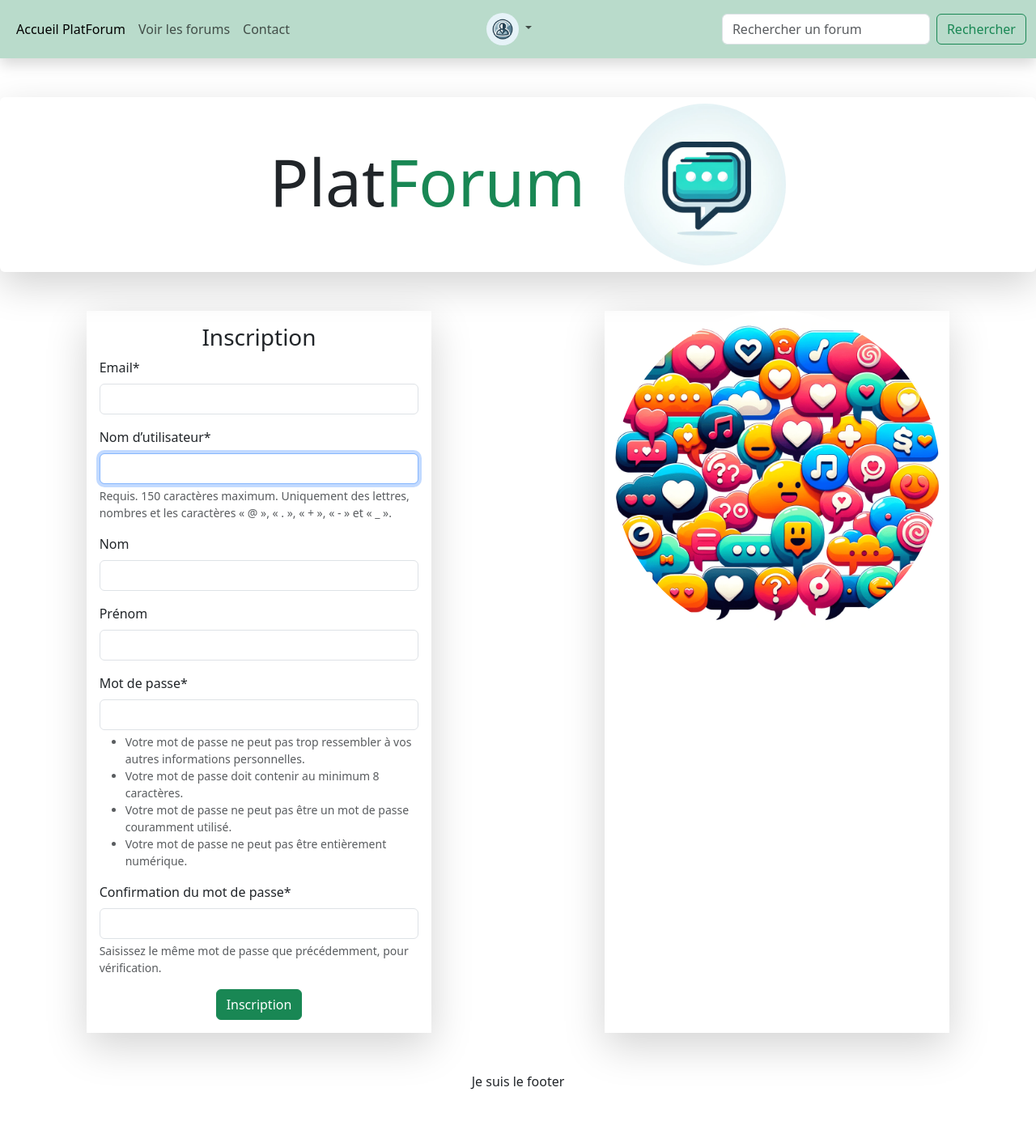
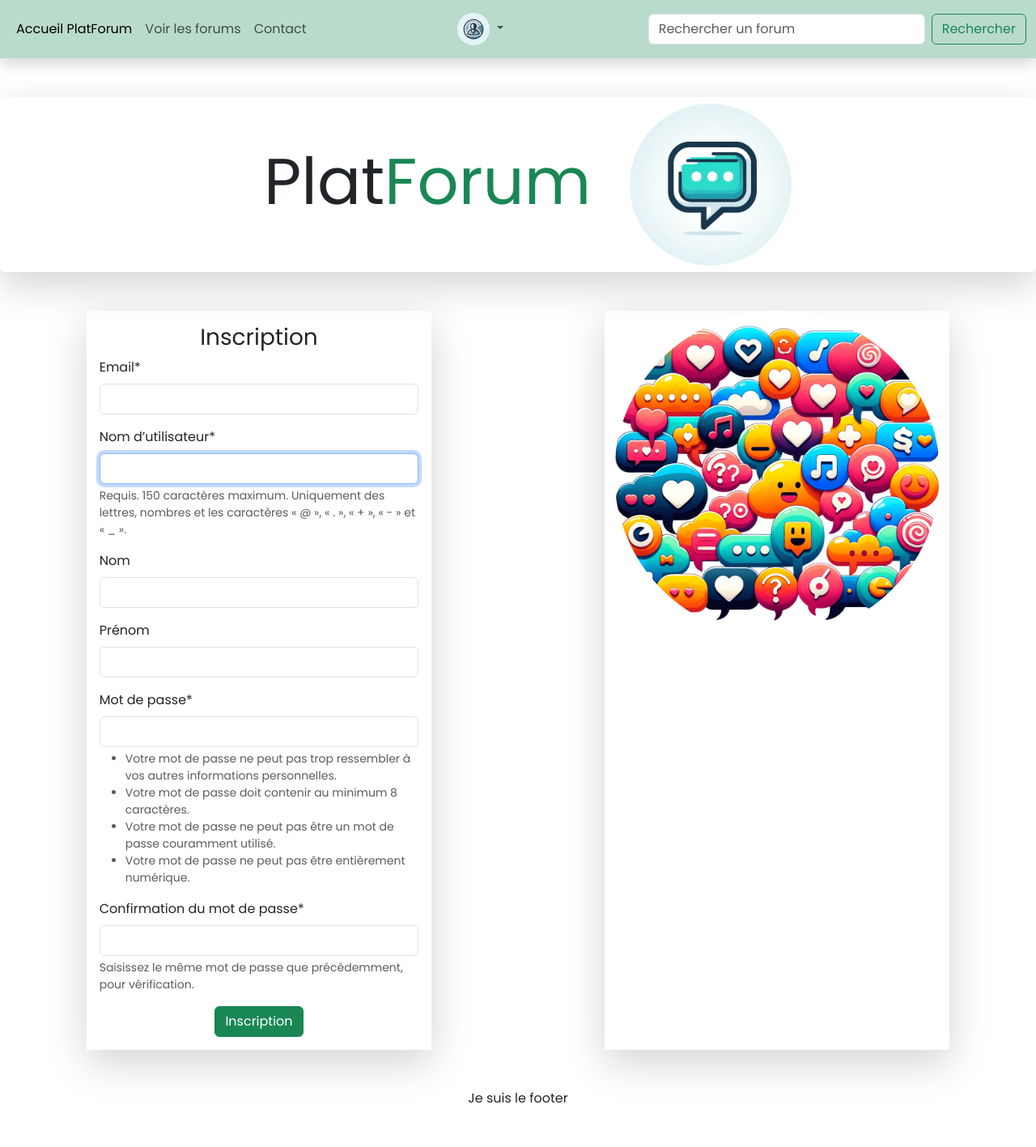
Before and after one commit to gabigab117/platforum, a Django app: page /account/signup/ in a window 1280 px wide. Shown: the whole page at 81% size. Before the commit the page ends 1346 px from the top, so only its background shows below. Run offline with Django 5.2, Linux system fonts and the light colour scheme; parts of the project's set-up code (start-up, migrations or seed data) failed here and were passed over; some libraries are stand-ins or nearby versions.

Commit message:
fix the css import (google font)

```diff
--- a/platforum_project/static/css/style.css
+++ b/platforum_project/static/css/style.css
@@ -1,7 +1,6 @@
-@import url('https://fonts.googleapis.com/css2?family=Roboto:ital,wght@0,100;0,300;0,400;0,500;0,700;0,900;1,100;1,300;1,400;1,500;1,700;1,900&display=swap')
-
+@import url('https://fonts.googleapis.com/css2?family=Poppins&display=swap');
 body {
-    font-family: 'Roboto', sans-serif;
+    font-family: 'Poppins', sans-serif;
 }
 
 .cat-link {
```
